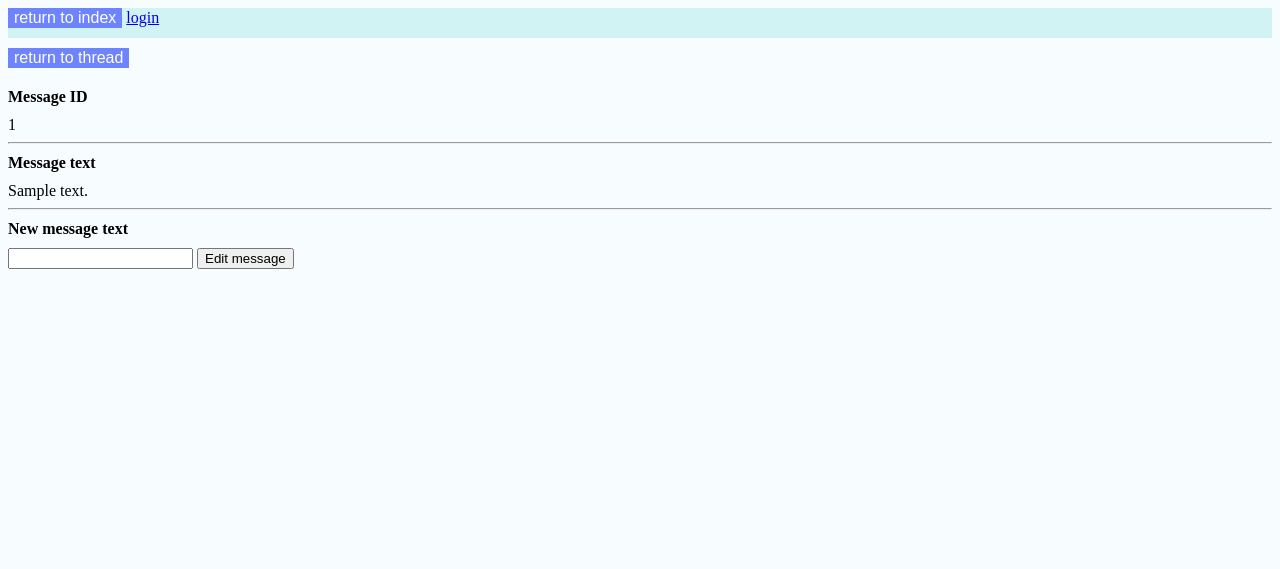
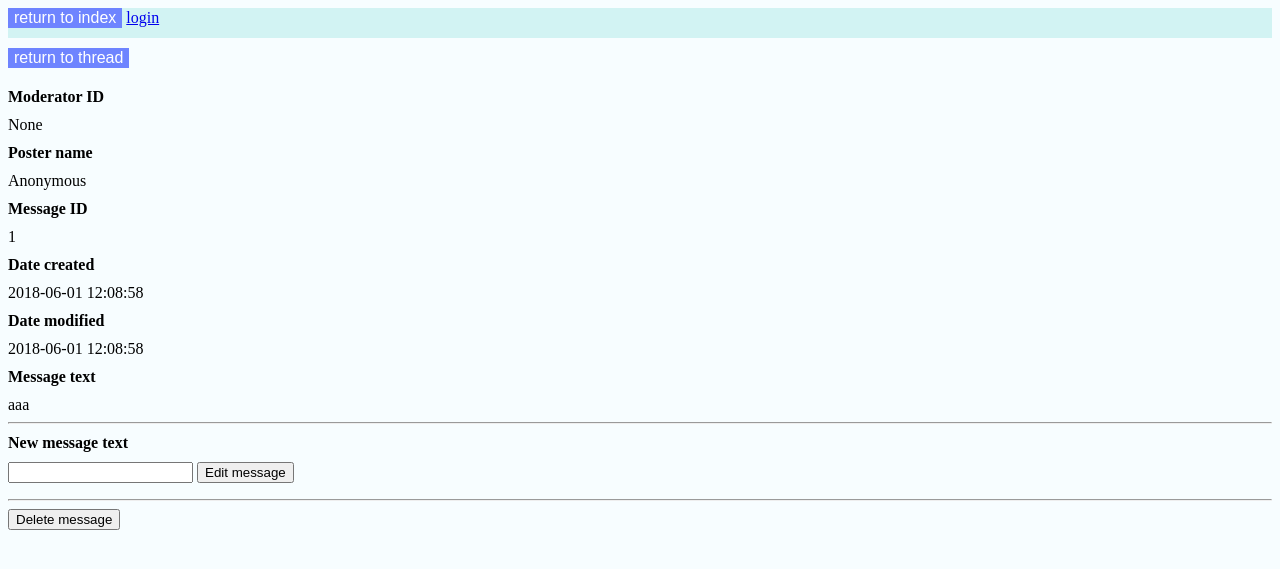
Before and after one commit to Tubaias/tsohalauta, a Flask app: page /m/1/ in a window 1280 px wide. Shown: the top 569 px of the page. Run offline with Flask 2, Linux system fonts and the light colour scheme; data comes from the database, SQL or seed files in the repository; both versions use the stored data as it was after the commit; tables that the repository leaves empty hold one stand-in row (values such as "Sample post").

Commit message:
moderator and message integration, deleting messages and more message info

```diff
--- a/application/__init__.py
+++ b/application/__init__.py
@@ -4,7 +4,7 @@
 
 # database
 from flask_sqlalchemy import SQLAlchemy
-app.config["SQLALCHEMY_DATABASE_URI"] = "sqlite:///messages.db"
+app.config["SQLALCHEMY_DATABASE_URI"] = "sqlite:///database.db"
 app.config["SQLALCHEMY_ECHO"] = True
 db = SQLAlchemy(app)
 
--- a/application/auth/models.py
+++ b/application/auth/models.py
@@ -10,6 +10,8 @@
     username = db.Column(db.String(144), nullable=False)
     password = db.Column(db.String(144), nullable=False)
     actions_taken = db.Column(db.Integer, default=0)
+
+    messages = db.relationship("Message", backref='moderator', lazy=True)
 
     def __init__(self, username, password):
         self.username = username
--- a/application/messages/forms.py
+++ b/application/messages/forms.py
@@ -2,7 +2,7 @@
 from wtforms import StringField, validators
 
 class MessageForm(FlaskForm):
-    text = StringField("Message text", [validators.Length(max=1000)])
+    text = StringField("Message text", [validators.Length(min=1), validators.Length(max=1000)])
 
     class Meta:
         csrf = False
--- a/application/messages/models.py
+++ b/application/messages/models.py
@@ -5,8 +5,10 @@
     date_created = db.Column(db.DateTime, default=db.func.current_timestamp())
     date_modified = db.Column(db.DateTime, default=db.func.current_timestamp(), onupdate = db.func.current_timestamp())
 
+    name = db.Column(db.String(144), default="Anonymous")
     text = db.Column(db.String(1000), nullable=False)
     thread_id = db.Column(db.Integer, nullable=False)
+    moderator_id = db.Column(db.Integer, db.ForeignKey('moderator.id'), default=None)
 
     def __init__(self, text, thread):
         self.text = text
--- a/application/messages/views.py
+++ b/application/messages/views.py
@@ -1,7 +1,7 @@
+from flask import redirect, render_template, request, url_for
+from flask_login import login_required, current_user
+
 from application import app, db
-from flask import redirect, render_template, request, url_for
-from flask_login import login_required
-
 from application.messages.models import Message
 from application.messages.forms import MessageForm
 
@@ -17,6 +17,11 @@
         return render_template("messages/list.html", messages = Message.query.filter_by(thread_id=thread), thread = thread, form = form)
 
     m = Message(form.text.data, thread)
+
+    if current_user.is_authenticated:
+        m.moderator_id = current_user.id
+        m.name = current_user.username
+
     db.session().add(m)
     db.session().commit()
 
@@ -26,7 +31,7 @@
 def messages_single(message):
     thread_id = Message.query.get(message).thread_id
 
-    return render_template("messages/edit.html", message = Message.query.get(message), thread = thread_id, form = MessageForm())
+    return render_template("messages/info.html", message = Message.query.get(message), thread = thread_id, form = MessageForm())
 
 @app.route("/m/<message>/", methods=["POST"])
 @login_required
@@ -41,8 +46,22 @@
         form = MessageForm(request.form)
 
         if not form.validate():
-            return render_template("messages/edit.html", message = Message.query.get(message_num), thread = thread_id, form = form)
+            return render_template("messages/info.html", message = Message.query.get(message_num), thread = thread_id, form = form)
 
         m.text = form.text.data
         db.session.commit()
         return redirect(url_for("messages_index", thread=thread_id))
+
+@app.route("/m/<message>/delete", methods=["POST"])
+@login_required
+def messages_delete(message):
+    message_num = int(message[9:(len(message) - 1)])
+    thread_id = Message.query.get(message_num).thread_id
+    m = Message.query.get(message_num)
+
+    if m is None:
+        return redirect(url_for("messages_index", thread=thread_id))
+    else:
+        db.session.delete(m)
+        db.session.commit()
+        return redirect(url_for("messages_index", thread=thread_id))
--- a/application/templates/messages/edit.html
+++ b/application/templates/messages/info.html
@@ -5,15 +5,22 @@
   <button class=navbutton formaction="{{ url_for('messages_index', thread=message.thread_id) }}">return to thread</button>
 </form>
 
+<h4 class=lesspaddedheader>Moderator ID</h4>
+{{ message.moderator_id }}
+<h4 class=lesspaddedheader>Poster name</h4>
+{{ message.name }}
 <h4 class=lesspaddedheader>Message ID</h4>
 {{ message.id }}
-<hr>
+<h4 class=lesspaddedheader>Date created</h4>
+{{ message.date_created }}
+<h4 class=lesspaddedheader>Date modified</h4>
+{{ message.date_modified }}
 <h4 class=lesspaddedheader>Message text</h4>
 {{ message.text }}
 <hr>
 <h4 class=lesspaddedheader>New message text</h4>
 
-<form method="POST" action="{{ url_for('messages_edit', thread=message.thread_id, message=message) }}">
+<form method="POST" action="{{ url_for('messages_edit', message=message) }}">
   {{ form.text }}
   <input type="submit" value="Edit message"/>
 </form>
@@ -23,4 +30,9 @@
   <li>{{ error }}</li>
   {% endfor %}
 </ul>
+<hr>
+
+<form method="POST" action="{{ url_for('messages_delete', message=message) }}">
+  <input type="submit" value="Delete message"/>
+</form>
 {% endblock %}
--- a/application/templates/messages/list.html
+++ b/application/templates/messages/list.html
@@ -21,7 +21,11 @@
         <form class=inlineform>
           <button class=editbutton formaction="{{ url_for('messages_single', message=message.id) }}">info</button>
         </form>
-
+        {% if message.name == "Anonymous" %}
+          <b style="color:teal; font-size:15px;">{{ message.name }}</b> |
+        {% else %}
+          <b style="color:firebrick; font-size:15px;">{{ message.name }}</b> |
+        {% endif %}
         {{ message.date_modified}} |
         No. {{ message.id}}
         <br><br>
--- a/requirements.txt
+++ b/requirements.txt
@@ -7,6 +7,7 @@
 itsdangerous==0.24
 Jinja2==2.10
 MarkupSafe==1.0
+psycopg2==2.7.4
 SQLAlchemy==1.2.7
 Werkzeug==0.14.1
 WTForms==2.1
```
Also changed, not shown: application/database.db (added).
